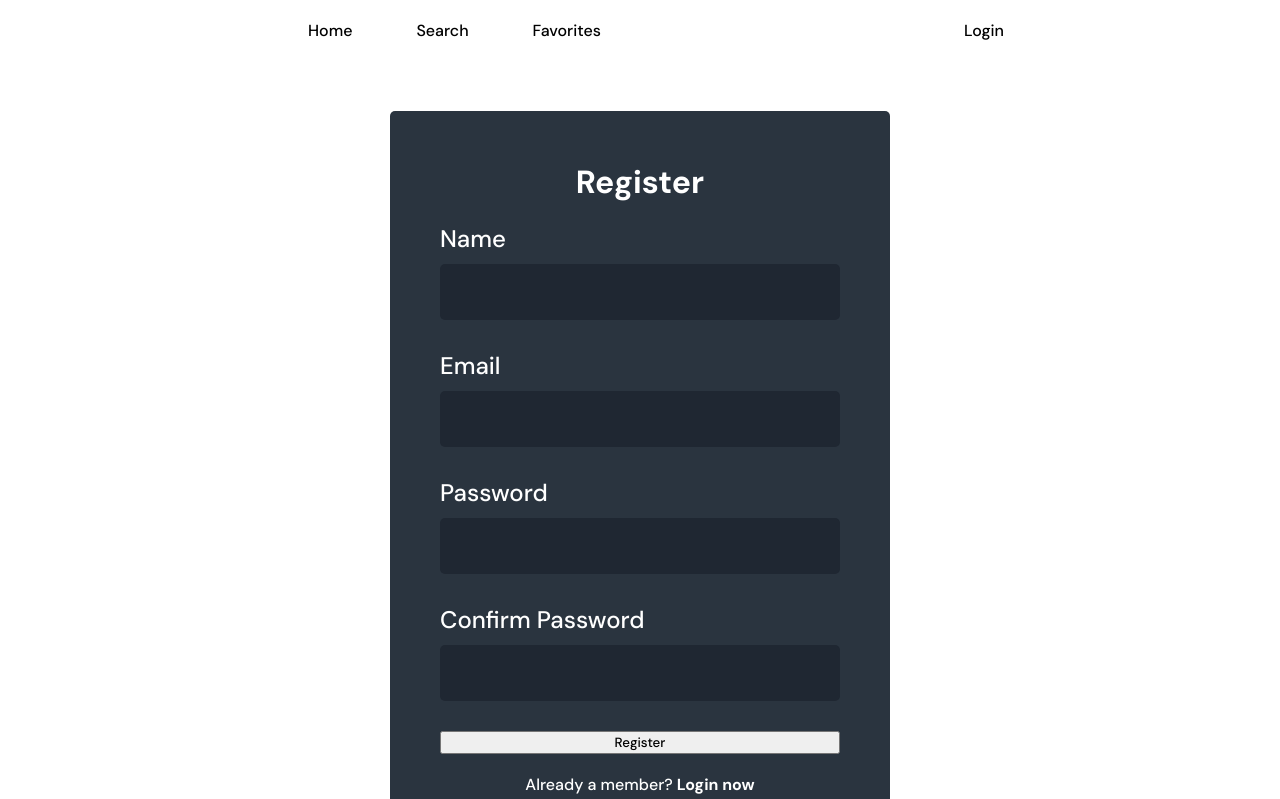
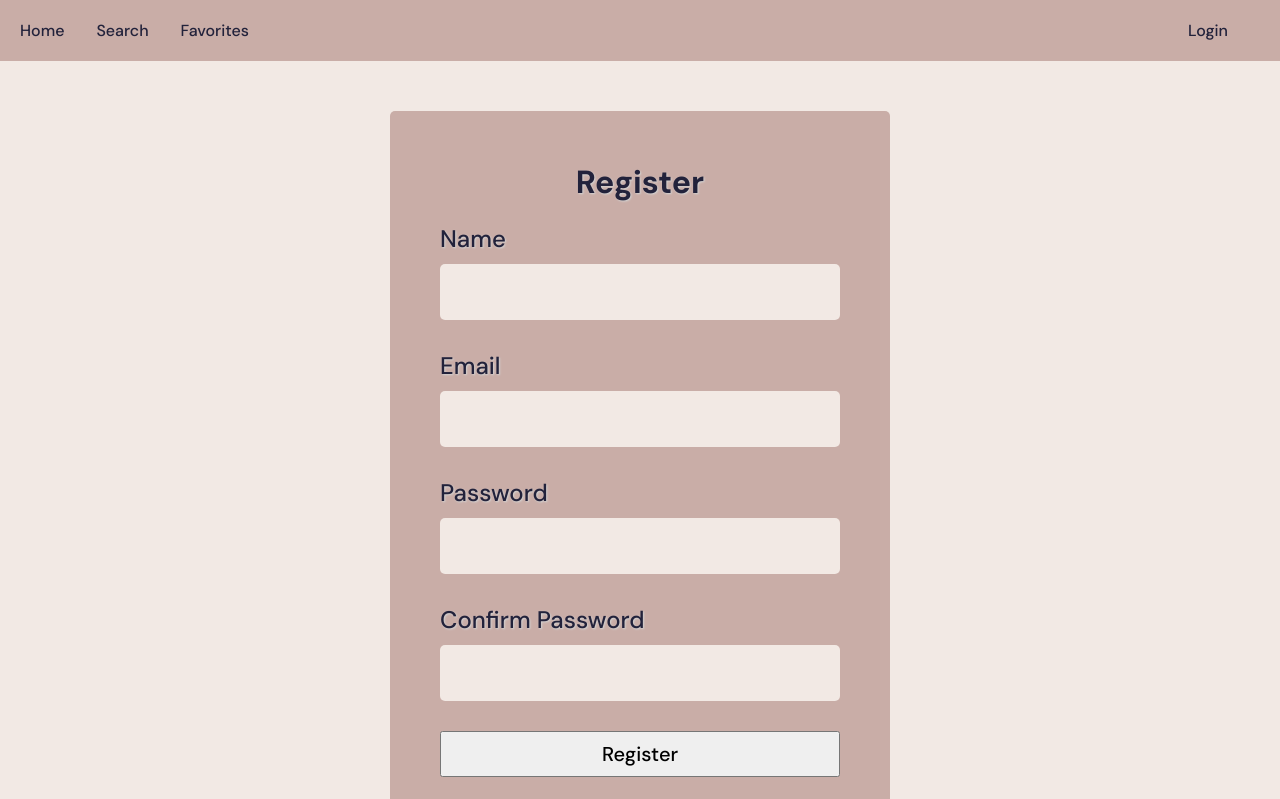
Before and after one commit to mjay88/my-pet-app, a React (Create React App) app in the folder client/: page /register in a window 1280 px wide. Shown: the top 799 px of the page. Built offline with nearby package versions, Linux system fonts and the light colour scheme; no server answers.

Commit message:
Working on styling

```diff
--- a/client/src/App.scss
+++ b/client/src/App.scss
@@ -6,6 +6,14 @@ $dark: #1f2732;
 $dark-light: #2a343f;
 $white: #fff;
 $red: #fc6666;
+
+$primary-text: #22223b;
+$secondary-text: #4a4e69;
+$primary-background: #f2e9e4;
+$secondary-background: #c9ada7;
+$palette-center: #9a8c98;
+$input-hover:lighten($primary-background, 5%);
+
 //authbox
 $light-blue: #8ecae6;
 $secondary-blue: #219ebc;
@@ -21,8 +29,8 @@ body {
   font-family: "DM Sans", "Source Sans Pro", sans-serif;
   padding: 0;
   margin: 0;
-  background-color: $white;
-  color: black;
+  background-color: $primary-background;
+  color: #22223b;
 }
 
 *,
@@ -55,8 +63,9 @@ textarea {
     max-width: 500px;
     width: 100%;
     padding: 50px;
-    background-color: $dark-light;
-    color: $white;
+    background-color: $secondary-background;
+    color: inherit;
+    text-shadow: 1px 1px 2px lightgray;
     border-radius: 5px;
   }
 
@@ -75,22 +84,25 @@ textarea {
     }
 
     input {
-      background-color: $dark;
+      background-color: $primary-background;
       width: 100%;
       padding: 15px;
       border: none;
       border-radius: 5px;
-      color: $white;
+      color: #22223b;
       font-size: 1.25rem;
 
-      &:focus {
+      &:focus, &:hover {
         outline: none;
+        background-color:$input-hover;
       }
     }
   }
   &__footer {
     .btn {
       width: 100%;
+      padding: .5rem;
+      font-size: 1.25rem;
     }
 
     .auth__error {
@@ -127,10 +139,12 @@ textarea {
 
 //header
 .main-header {
-  max-width: 768px;
   width: 100%;
   margin: 0 auto;
   padding: 20px;
+  // align-items: flex-start;
+  // display: block;
+  background-color: $secondary-background;
 
   &__inner {
     display: flex;
@@ -138,16 +152,21 @@ textarea {
   }
   &__left {
     a {
-      margin: 2rem;
+      margin: 2rem 2rem 2rem 0rem;
       text-decoration: none;
       color: inherit;
     }
   }
   &__right {
     a {
+      margin-right: 2rem;
       text-decoration: none;
       color: inherit;
     }
+  }
+  a:hover{
+    color: $primary-background;
+    text-shadow: 1px 1px 2px black;
   }
 }
 
@@ -157,17 +176,68 @@ textarea {
   justify-content: center;
   flex-direction: column;
   align-items: center;
-  h1{
+  h1 {
+    display: inline-block;
     padding: 2rem;
+    text-align: center;
+
   }
   img {
-    max-width: 25rem;
+    max-width: 90%;
+
   }
+  // @media (max-width: 1200px ) {
+  //   img{
+  //     max-width: 100%;
+  //   }
+  //  }
   p {
     padding: 3rem;
     margin: 3rem;
     text-align: center;
   }
+
+  &__last-content {
+    background-image: url(https://images.unsplash.com/photo-1534361960057-19889db9621e?ixlib=rb-1.2.1&ixid=MnwxMjA3fDB8MHxwaG90by1wYWdlfHx8fGVufDB8fHx8&auto=format&fit=crop&w=3870&q=80);
+    background-size: 100% 100%;
+    min-height: 40rem;
+    p{
+      color: $primary-background;
+    }
+  }
+
+  @media (max-width: 369px ) {
+   .home{
+    &__last-content {
+      min-height: 50rem;
+    }
+   }
+  }
+
+  //   &__inner-content{
+
+  //     &__last{
+  //     background-image: url(https://images.unsplash.com/photo-1534361960057-19889db9621e?ixlib=rb-1.2.1&ixid=MnwxMjA3fDB8MHxwaG90by1wYWdlfHx8fGVufDB8fHx8&auto=format&fit=crop&w=3870&q=80);
+  //     background-size: 100% 100%;
+  //     min-height: auto;
+  //     z-index: -1;
+  //     p{
+  //       color: $primary-text;
+  //       opacity: 1;
+  //       min-height: 50rem;
+  //     }
+  //   }
+  // }
+
+  // &__inner__content__last::before{
+  //   content: "";
+  //   position: absolute;
+  //   top: 0px;
+  //   right: 0px;
+  //   bottom: 0px;
+  //   left: 0px;
+  //   background-color: rgba(0,0,0,0.5);
+  // }
 }
 
 //animal card
@@ -238,12 +308,16 @@ textarea {
   align-items: center;
 }
 //favs layout
-.favorites-results{
+.favorites-results {
   display: flex;
   flex-direction: column;
   justify-content: center;
   align-items: center;
-
+}
+.no-favorites{
+  display: inline-block;
+  text-align: center;
+  padding: 2rem;
 }
 
 //search bar
@@ -260,15 +334,15 @@ textarea {
 
 //footer
 
-.footer{
-
+.footer {
   max-width: 768px;
-  width: 100%;
+  // width: 100%;
   margin: 0 auto;
   padding: 20px;
-  &__inner{
+  &__inner {
     display: flex;
-  justify-content: space-around;
-  align-items: center;
+    justify-content: space-around;
+    align-items: center;
+    padding: 20px;
   }
 }
```
